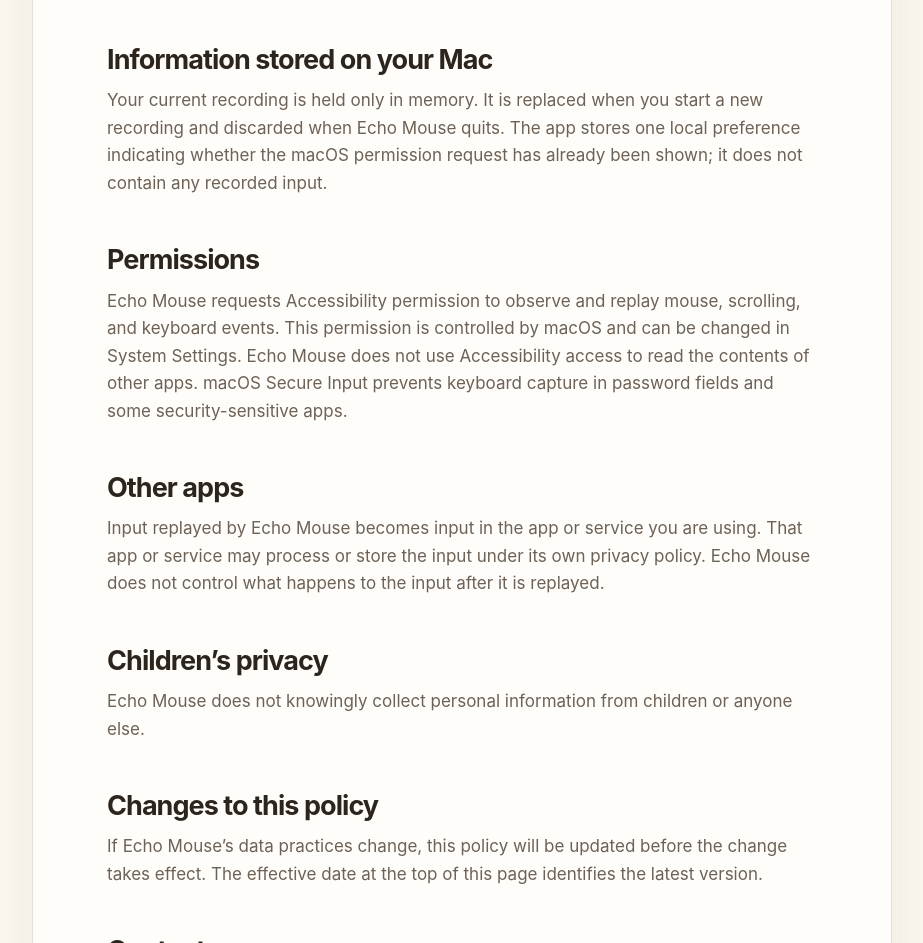
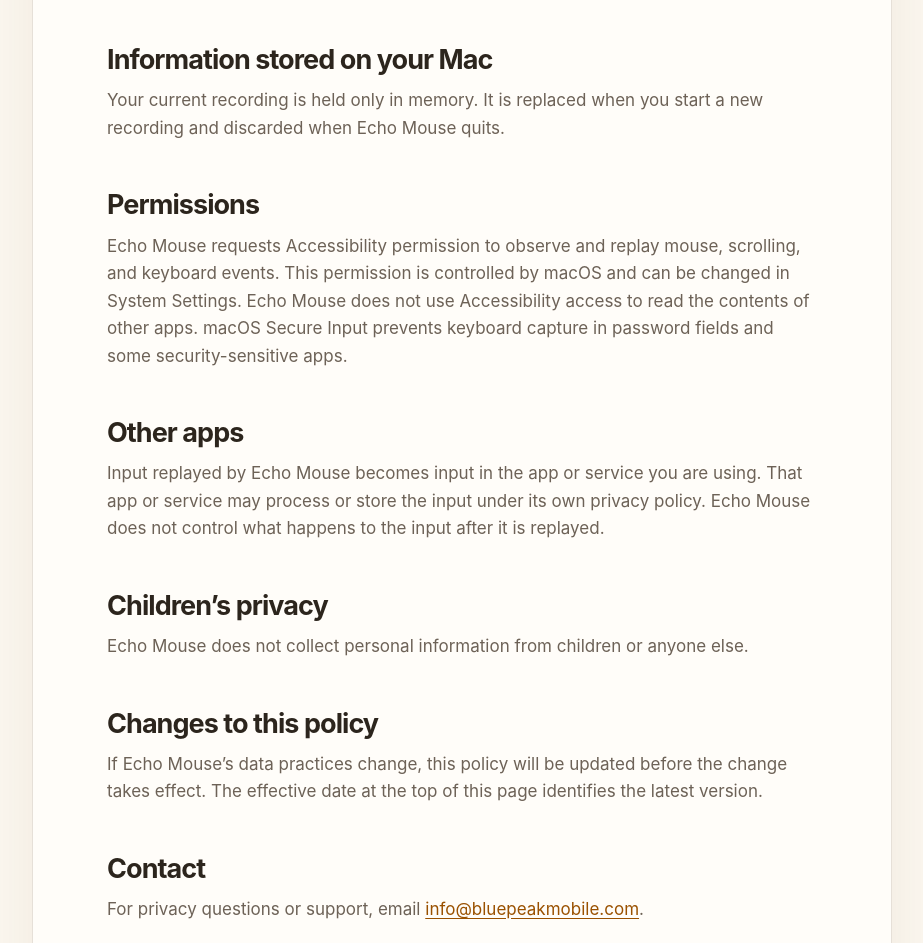
Before and after one commit to urosk/echo-mouse-support, a plain HTML site: page privacy.html in a window 1280 px wide. Shown: the part 954-1897 px from the top of the page, without its empty margins (178-1101 px from the left). Drawn offline with Linux system fonts and the light colour scheme.

Commit message:
Refine privacy copy and navigation

```diff
--- a/privacy.html
+++ b/privacy.html
@@ -42,7 +42,7 @@
         <p>While you are recording, Echo Mouse processes mouse movement, clicks, dragging, scrolling, key presses, and modifier-key changes locally on your Mac. The app does not upload this input to us, and we do not store it on our servers.</p>
 
         <h2>Information stored on your Mac</h2>
-        <p>Your current recording is held only in memory. It is replaced when you start a new recording and discarded when Echo Mouse quits. The app stores one local preference indicating whether the macOS permission request has already been shown; it does not contain any recorded input.</p>
+        <p>Your current recording is held only in memory. It is replaced when you start a new recording and discarded when Echo Mouse quits.</p>
 
         <h2>Permissions</h2>
         <p>Echo Mouse requests Accessibility permission to observe and replay mouse, scrolling, and keyboard events. This permission is controlled by macOS and can be changed in System Settings. Echo Mouse does not use Accessibility access to read the contents of other apps. macOS Secure Input prevents keyboard capture in password fields and some security-sensitive apps.</p>
@@ -51,7 +51,7 @@
         <p>Input replayed by Echo Mouse becomes input in the app or service you are using. That app or service may process or store the input under its own privacy policy. Echo Mouse does not control what happens to the input after it is replayed.</p>
 
         <h2>Children’s privacy</h2>
-        <p>Echo Mouse does not knowingly collect personal information from children or anyone else.</p>
+        <p>Echo Mouse does not collect personal information from children or anyone else.</p>
 
         <h2>Changes to this policy</h2>
         <p>If Echo Mouse’s data practices change, this policy will be updated before the change takes effect. The effective date at the top of this page identifies the latest version.</p>
--- a/styles.css
+++ b/styles.css
@@ -350,7 +350,6 @@ footer span:first-child { margin-right: auto; }
   .site-header { min-height: 76px; }
   .brand img { width: 36px; height: 36px; }
   nav a { padding: 6px 8px; }
-  nav a:first-child { display: none; }
   .hero { padding-top: 66px; }
   .highlights,
   .playback-cards { grid-template-columns: 1fr; }
```
Also changed, not shown: index.html (+1 -3 lines).
